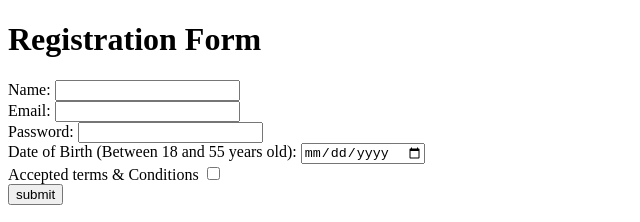
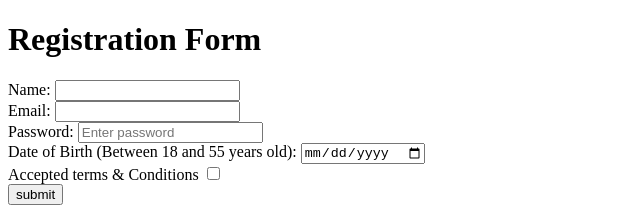
Before and after one commit to GouthamiReddy04/wd101, a plain HTML site: page index.html in a window 1280 px wide. Shown: the top 222 px of the page, 0-640 px from the left. Drawn offline with Linux system fonts and the light colour scheme.

Commit message:
Update index.html

```diff
--- a/index.html
+++ b/index.html
@@ -27,7 +27,7 @@
         <input type="email" id="email" name="email" required><br>
 
         <label for="password">Password:</label>
-        <input type="password" id="password" name="password" required><br>
+        <input type="password" placeholder="Enter password"  id="password" name="password" required><br>
 
         <label for="dob">Date of Birth (Between 18 and 55 years old):</label>
         <input type="date" id="dob" name="dob" required><br>
```
